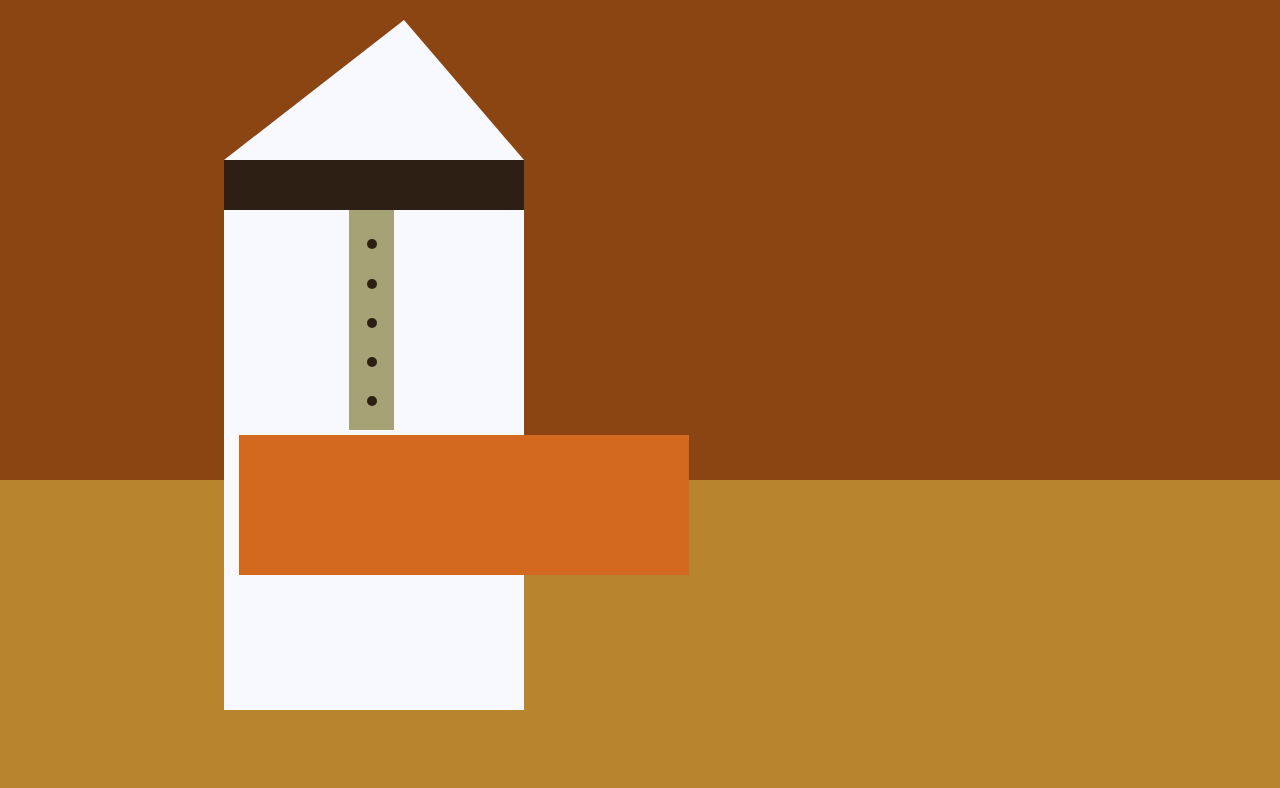
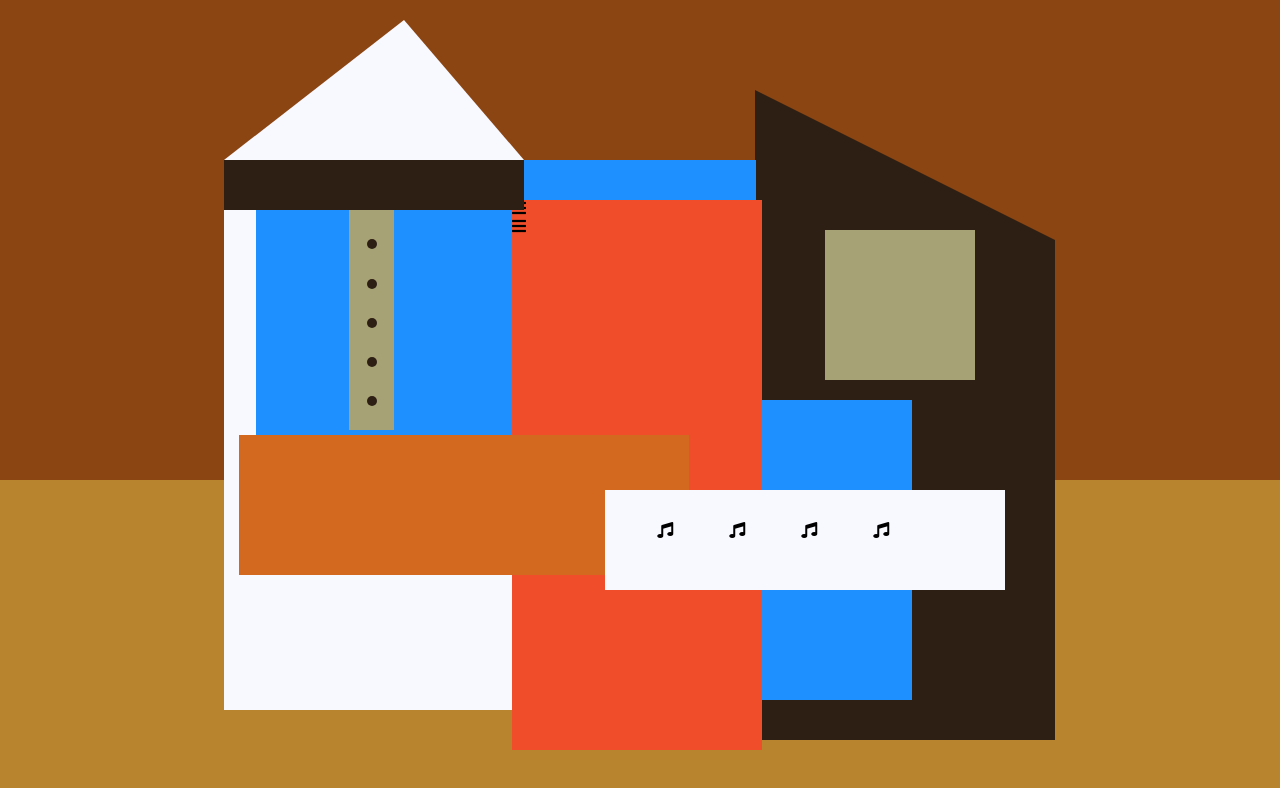
Before and after one commit to gus-rdz/technical-documentation-page, a plain HTML site: page index.html in a window 1280 px wide. Drawn offline with Linux system fonts and the light colour scheme.

Commit message:
added offblack character

```diff
--- a/index.html
+++ b/index.html
@@ -180,6 +180,69 @@
         </div>
         <div id="tan-table"></div>
       </div>
+      <div id="black-character">
+        <div id="black-hat"></div>
+        <div id="gray-mask">
+          <div class="eyes left"></div>
+          <div class="eyes right"></div>
+        </div>
+        <div id="white-paper">
+          <i class="fas fa-music"></i>
+          <i class="fas fa-music"></i>
+          <i class="fas fa-music"></i>
+          <i class="fas fa-music"></i>
+        </div>
+      </div>
+      <div class="blue" id="blue-left"></div>
+      <div class="blue" id="blue-right"></div>
+      <div id="orange-character">
+        <div id="black-round-hat"></div>
+        <div id="eyes-div">
+          <div class="eyes left"></div>
+          <div class="eyes right"></div>
+        </div>
+        <div id="triangles">
+          <div class="triangle"></div>
+          <div class="triangle"></div>
+          <div class="triangle"></div>
+          <div class="triangle"></div>
+          <div class="triangle"></div>
+          <div class="triangle"></div>
+          <div class="triangle"></div>
+          <div class="triangle"></div>
+          <div class="triangle"></div>
+          <div class="triangle"></div>
+          <div class="triangle"></div>
+          <div class="triangle"></div>
+          <div class="triangle"></div>
+          <div class="triangle"></div>
+          <div class="triangle"></div>
+          <div class="triangle"></div>
+          <div class="triangle"></div>
+          <div class="triangle"></div>
+          <div class="triangle"></div>
+          <div class="triangle"></div>
+          <div class="triangle"></div>
+          <div class="triangle"></div>
+          <div class="triangle"></div>
+          <div class="triangle"></div>
+          <div class="triangle"></div>
+          <div class="triangle"></div>
+          <div class="triangle"></div>
+          <div class="triangle"></div>
+          <div class="triangle"></div>
+          <div class="triangle"></div>
+        </div>
+        <div id="guitar">
+          <div class="guitar" id="guitar-left">
+            <i class="fas fa-bars"></i>
+          </div>
+          <div class="guitar" id="guitar-right">
+            <i class="fas fa-bars"></i>
+          </div>
+          <div id="guitar-neck"></div>
+        </div>
+      </div>
     </div>
   </body>
 </html>
--- a/style.css
+++ b/style.css
@@ -233,3 +233,80 @@ body {
   left: 15px;
   z-index: 1;
 }
+
+#black-character {
+  width: 300px;
+  height: 500px;
+  background-color: rgb(45, 31, 19);
+  position: absolute;
+  top: 30%;
+  left: 59%;
+}
+
+#black-hat {
+  width: 0;
+  height: 0;
+  border-style: solid;
+  border-width: 150px 0 0 300px;
+  border-top-color: transparent;
+  border-right-color: transparent;
+  border-left-color: rgb(45, 31, 19);
+  border-bottom-color: transparent;
+  position: absolute;
+  top: -150px;
+  left: 0;
+}
+
+#gray-mask {
+  width: 150px;
+  height: 150px;
+  background-color: rgb(167, 162, 117);
+  position: absolute;
+  top: -10px;
+  left: 70px;
+}
+
+#white-paper {
+  width: 400px;
+  height: 100px;
+  background-color: ghostwhite;
+  position: absolute;
+  top: 250px;
+  left: -150px;
+  z-index: 1;
+}
+
+.fa-music {
+  display: inline-block;
+  margin-top: 8%;
+  margin-left: 13%;
+}
+
+.blue {
+  background-color: #1e90ff;
+}
+
+#blue-left {
+  width: 500px;
+  height: 300px;
+  position: absolute;
+  top: 20%;
+  left: 20%;
+}
+
+#blue-right {
+  width: 400px;
+  height: 300px;
+  position: absolute;
+  top: 50%;
+  left: 40%;
+}
+
+#orange-character {
+  width: 250px;
+  height: 550px;
+  background-color: rgb(240, 78, 42);
+  position: absolute;
+  top: 25%;
+  left: 40%;
+}
```
